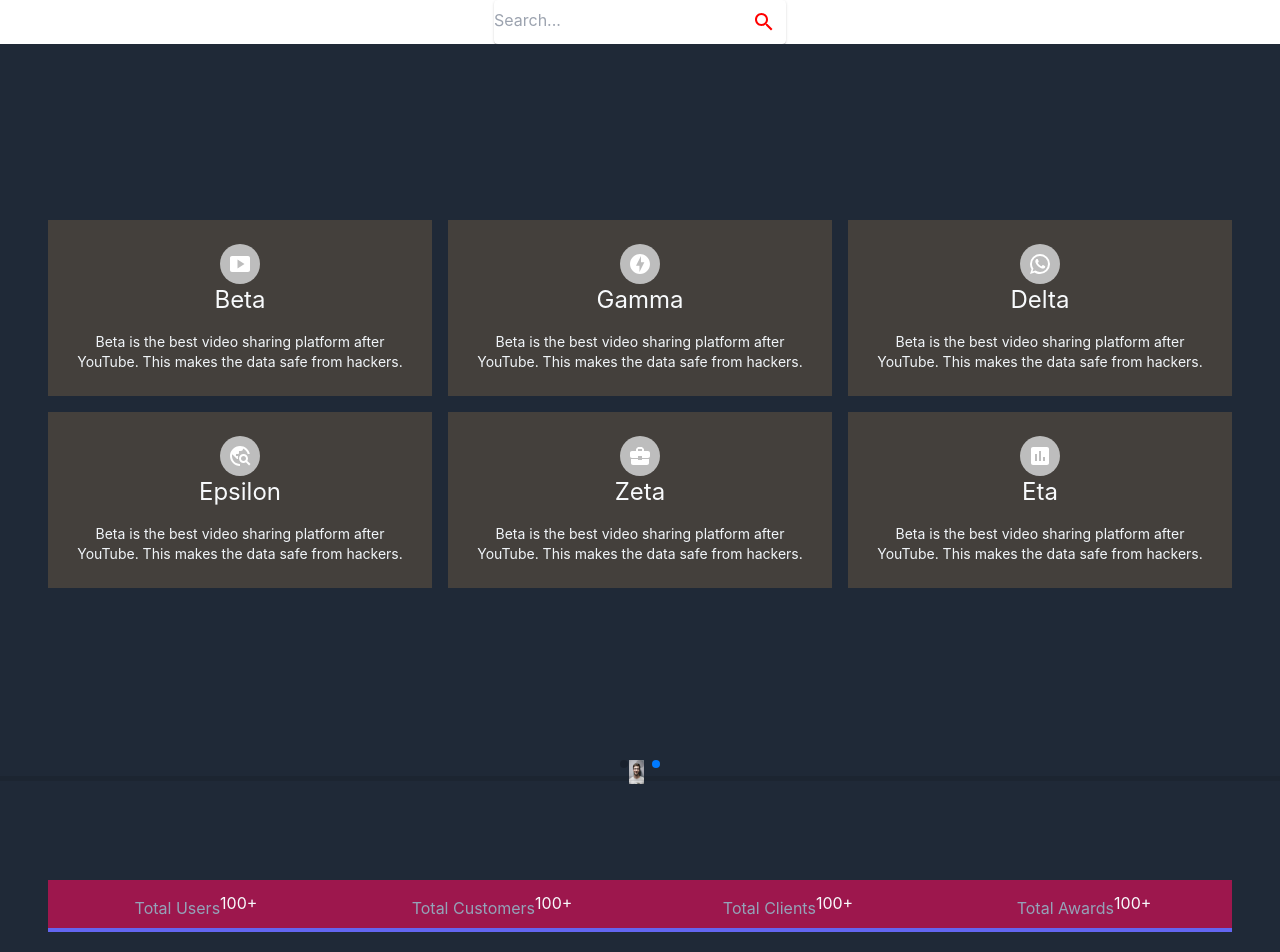
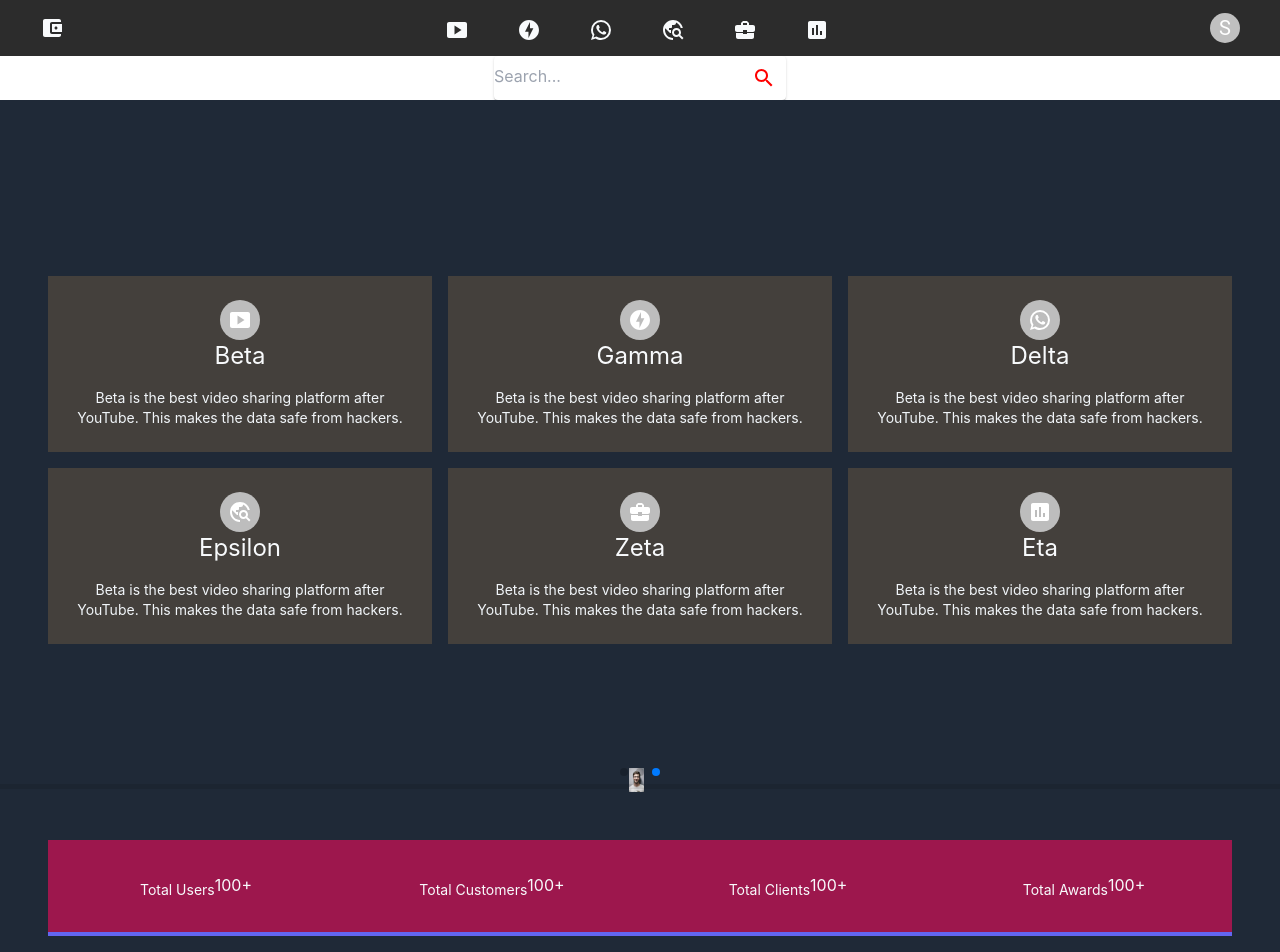
Before and after one commit to sazzad47/alpha, a Next.js app: page / in a window 1280 px wide. Shown: the top 952 px of the page. Built offline with nearby package versions, Linux system fonts and the light colour scheme.

Commit message:
make it better

```diff
--- a/components/global/Counter.tsx
+++ b/components/global/Counter.tsx
@@ -25,10 +25,10 @@ const Counter = () => {
               xs={6}
               md={3}
               sx={{maxWidth:'13rem'}}
-              className="counter_item_global mb-3 p-2 flex flex-col items-center justify-center bg-pink-800 text-slate-50 border-b-4 border-indigo-500"
+              className="counter_item_global min-h-[6rem] mb-3 p-2 flex flex-col items-center justify-center bg-pink-800 text-slate-50 border-b-4 border-indigo-500"
             >
 
-              <p className="mt-2 text-slate-400">Total Users</p>
+              <p className="mt-2 text-sm text-slate-50 whitespace-nowrap">Total Users</p>
               <h3>
                 {counterOn? (
                   <CountUp start={0} end={100} duration={2} delay={0} />
@@ -41,10 +41,10 @@ const Counter = () => {
               xs={6}
               md={3}
               sx={{maxWidth:'13rem'}}
-              className="counter_item_global mb-3 p-2 flex flex-col items-center justify-center bg-pink-800 text-slate-50 border-b-4 border-indigo-500"
+              className="counter_item_global min-h-[6rem] mb-3 p-2 flex flex-col items-center justify-center bg-pink-800 text-slate-50 border-b-4 border-indigo-500"
             >
 
-              <p className="mt-2 text-slate-400">Total Customers</p>
+              <p className="mt-2 text-sm text-slate-50 whitespace-nowrap">Total Customers</p>
               <h3>
                 {counterOn? (
                   <CountUp start={0} end={100} duration={2} delay={0} />
@@ -57,10 +57,10 @@ const Counter = () => {
               xs={6}
               md={3}
               sx={{maxWidth:'13rem'}}
-              className="counter_item_global mb-3 p-2 flex flex-col items-center justify-center bg-pink-800 text-slate-50 border-b-4 border-indigo-500"
+              className="counter_item_global min-h-[6rem] mb-3 p-2 flex flex-col items-center justify-center bg-pink-800 text-slate-50 border-b-4 border-indigo-500"
             >
 
-              <p className="mt-2 text-slate-400">Total Clients</p>
+              <p className="mt-2 text-sm text-slate-50 whitespace-nowrap">Total Clients</p>
               <h3>
                 {counterOn? (
                   <CountUp start={0} end={100} duration={2} delay={0} />
@@ -73,10 +73,10 @@ const Counter = () => {
               xs={6}
               md={3}
               sx={{maxWidth:'13rem'}}
-              className="counter_item_global mb-3 p-2 flex flex-col items-center justify-center bg-pink-800 text-slate-50 border-b-4 border-indigo-500"
+              className="counter_item_global min-h-[6rem] mb-3 p-2 flex flex-col items-center justify-center bg-pink-800 text-slate-50 border-b-4 border-indigo-500"
             >
 
-              <p className="mt-2 text-slate-400">Total Awards</p>
+              <p className="mt-2 text-sm text-slate-50 whitespace-nowrap">Total Awards</p>
               <h3>
                 {counterOn? (
                   <CountUp start={0} end={100} duration={2} delay={0} />
--- /dev/null
+++ b/components/global/Navbar.tsx
@@ -0,0 +1,75 @@
+import React from "react";
+import { AiOutlineSearch, AiOutlineClose } from "react-icons/ai";
+import { TiMicrophone } from "react-icons/ti";
+import { BsCameraVideo, BsBell } from "react-icons/bs";
+import Avatar from "@mui/material/Avatar";
+import { IoAppsSharp } from "react-icons/io5";
+import Link from "next/link";
+import { useRouter } from "next/router";
+import EmergencyRecordingIcon from "@mui/icons-material/EmergencyRecording";
+import AccountBalanceWalletIcon from "@mui/icons-material/AccountBalanceWallet";
+import SmartDisplayIcon from '@mui/icons-material/SmartDisplay';
+import OfflineBoltIcon from '@mui/icons-material/OfflineBolt';
+import WhatsAppIcon from '@mui/icons-material/WhatsApp';
+import TravelExploreIcon from '@mui/icons-material/TravelExplore';
+import BusinessCenterIcon from '@mui/icons-material/BusinessCenter';
+import AssessmentIcon from '@mui/icons-material/Assessment';
+
+export default function Navbar() {
+  const location = useRouter();
+  const router = useRouter();
+
+  const handleSearch = () => {};
+
+  return (
+    <div className="w-full flex justify-between items-center px-10 h-14 bg-[#212121] opacity-95 sticky top-0 z-50">
+      <div className="flex gap-8 items-center text-2xl">
+        <Link href="/">
+            <div className="flex gap-1 items-center justify-center">
+            <AccountBalanceWalletIcon className="text-3xl text-slate-50" />
+            </div>
+        </Link>
+      </div>
+      <div className="flex items-center justify-center gap-5">
+        <Link href="/beta">
+            <div className="text-xl text-slate-50">
+            <SmartDisplayIcon/>
+            </div>
+        </Link>
+        <Link href="/gamma">
+        <div className="text-xl text-slate-50">
+           <OfflineBoltIcon/>
+        </div>
+        </Link>
+        <Link href="/delta">
+        <div className="text-xl text-slate-50">
+           <WhatsAppIcon/>
+        </div>
+        </Link>
+        <Link href="/epsilon">
+        <div className="text-xl text-slate-50">
+           <TravelExploreIcon/>
+        </div>
+        </Link>
+        <Link href="/zeta">
+        <div className="text-xl text-slate-50">
+           <BusinessCenterIcon/>
+        </div>
+        </Link>
+        <Link href="/eta">
+        <div className="text-xl text-slate-50">
+           <AssessmentIcon/>
+        </div>
+        </Link>
+      </div>
+      <div className="flex gap-5 items-center text-xl">
+        <Avatar
+          sx={{ width: 30, height: 30 }}
+          className="text-lg p-0 bg-zinc-600 text-slate-50 rounded-full"
+        >
+          S
+        </Avatar>
+      </div>
+    </div>
+  );
+}
--- a/components/global/Reviews.tsx
+++ b/components/global/Reviews.tsx
@@ -11,7 +11,7 @@ import { Navigation, Pagination, Scrollbar, A11y, Autoplay  } from "swiper";
 const Reviews = () => {
   return (
     <>
-      <div className="flex flex-col items-center justify-center px-3 md:px-5 py-[5rem] md:py-[3rem] bg-gray-800 w-full">
+      <div className="flex flex-col items-center justify-center px-3 md:px-5 bg-gray-800 w-full">
         <div className="board min-w-full">
           <h1 className="text-slate-50 text-4xl font-bold uppercase p-3 mt-1 md:mt-0">Reviews from our verified users</h1>
           <Swiper
--- a/components/global/index.tsx
+++ b/components/global/index.tsx
@@ -3,12 +3,14 @@ import Blocks from './Blocks'
 import Hero from './Hero'
 import Reviews from './Reviews'
 import Counter from './Counter'
+import Navbar from './Navbar'
 
 
 const Global = () => {
   return (
     <React.Fragment>
       <div className='flex flex-col w-full justify-center items-center'>
+       <Navbar/>
        <Hero/>
        <Blocks/>
        <Reviews/>
```
